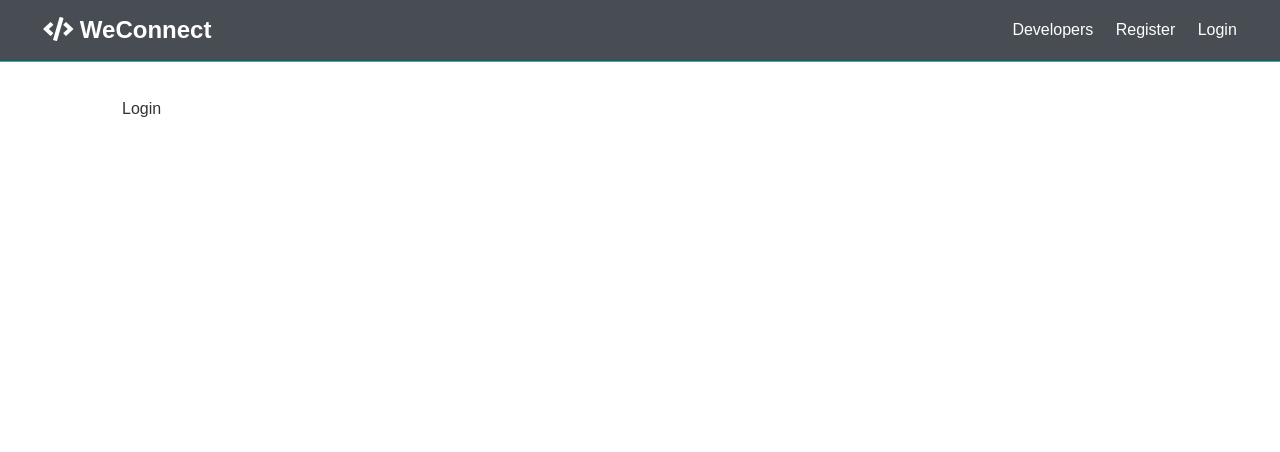
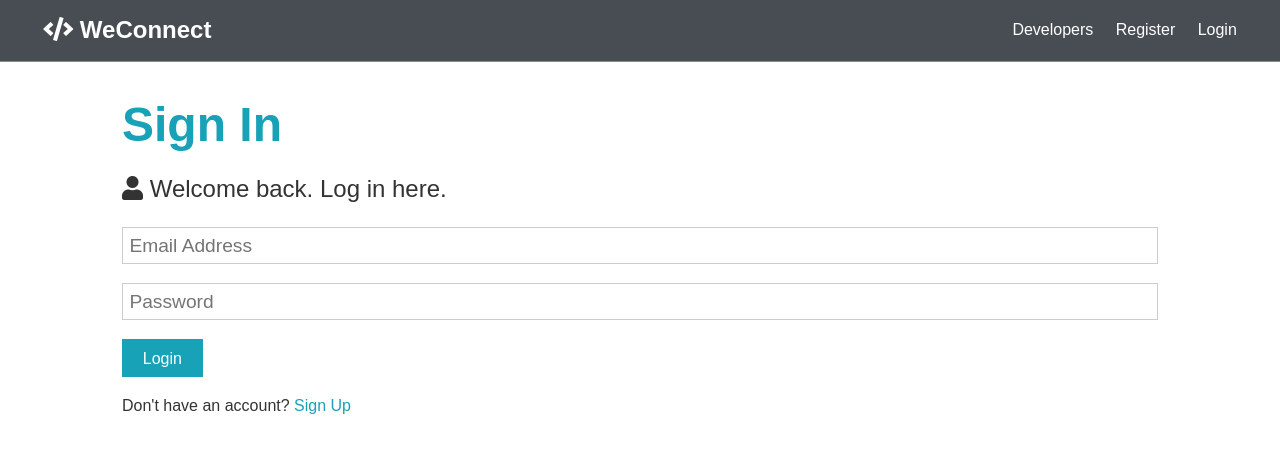
Before and after one commit to kghabi/WeConnect, a React (Create React App) app in the folder client/: page /login in a window 1280 px wide. Shown: the top 452 px of the page. Built offline with nearby package versions, Linux system fonts and the light colour scheme.

Commit message:
Create login and register form

```diff
--- a/client/src/components/auth/Login.js
+++ b/client/src/components/auth/Login.js
@@ -1,7 +1,54 @@
-import React from 'react';
+import React, { Fragment, useState } from 'react';
+import { Link } from 'react-router-dom';
 
 const Login = () => {
-  return <div>Login</div>;
+  const [formData, setFormData] = useState({
+    email: '',
+    password: '',
+  });
+  const { email, password } = formData;
+
+  const onChange = (e) =>
+    setFormData({ ...formData, [e.target.name]: e.target.value });
+  const onSubmit = async (e) => {
+    e.preventDefault();
+
+    console.log('Success');
+  };
+  return (
+    <Fragment>
+      <h1 className='large text-primary'>Sign In</h1>
+      <p className='lead'>
+        <i className='fas fa-user'></i> Welcome back. Log in here.
+      </p>
+      <form className='form' onSubmit={(e) => onSubmit(e)}>
+        <div className='form-group'>
+          <input
+            type='email'
+            placeholder='Email Address'
+            name='email'
+            value={email}
+            onChange={(e) => onChange(e)}
+            required
+          />
+        </div>
+        <div className='form-group'>
+          <input
+            type='password'
+            placeholder='Password'
+            name='password'
+            value={password}
+            onChange={(e) => onChange(e)}
+            minLength='6'
+          />
+        </div>
+        <input type='submit' className='btn btn-primary' value='Login' />
+      </form>
+      <p className='my-1'>
+        Don't have an account? <Link to='/register'>Sign Up</Link>
+      </p>
+    </Fragment>
+  );
 };
 
 export default Login;
--- a/client/src/components/auth/Register.js
+++ b/client/src/components/auth/Register.js
@@ -1,4 +1,5 @@
 import React, { Fragment, useState } from 'react';
+import { Link } from 'react-router-dom';
 
 const Register = () => {
   const [formData, setFormData] = useState({
@@ -11,12 +12,12 @@
 
   const onChange = (e) =>
     setFormData({ ...formData, [e.target.name]: e.target.value });
-  const onSubmit = (e) => {
+  const onSubmit = async (e) => {
     e.preventDefault();
     if (password !== password2) {
       console.log('Passwords do not match');
     } else {
-      console.log(formData);
+      console.log('Success');
     }
   };
   return (
@@ -73,7 +74,7 @@
         <input type='submit' className='btn btn-primary' value='Register' />
       </form>
       <p className='my-1'>
-        Already have an account? <a href='login.html'>Sign In</a>
+        Already have an account? <Link to='/login'>Sign In</Link>
       </p>
     </Fragment>
   );
```
